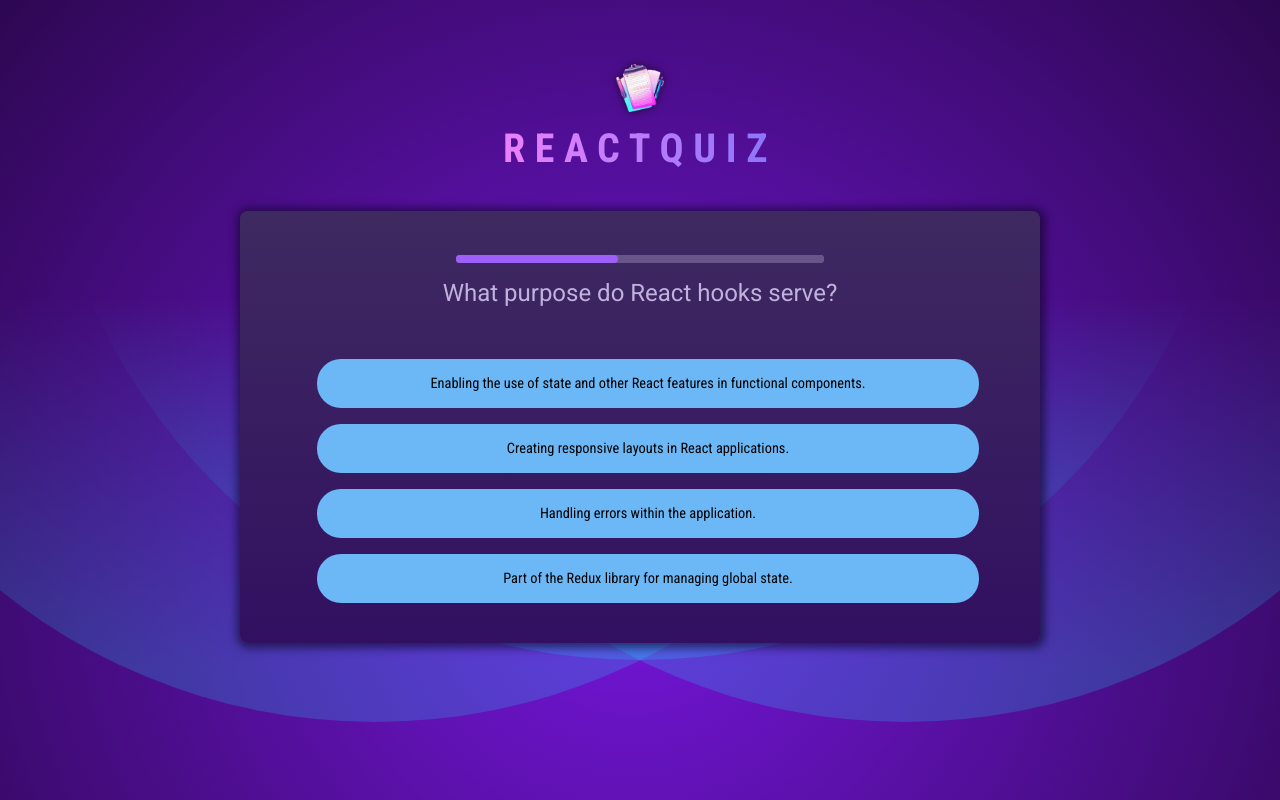
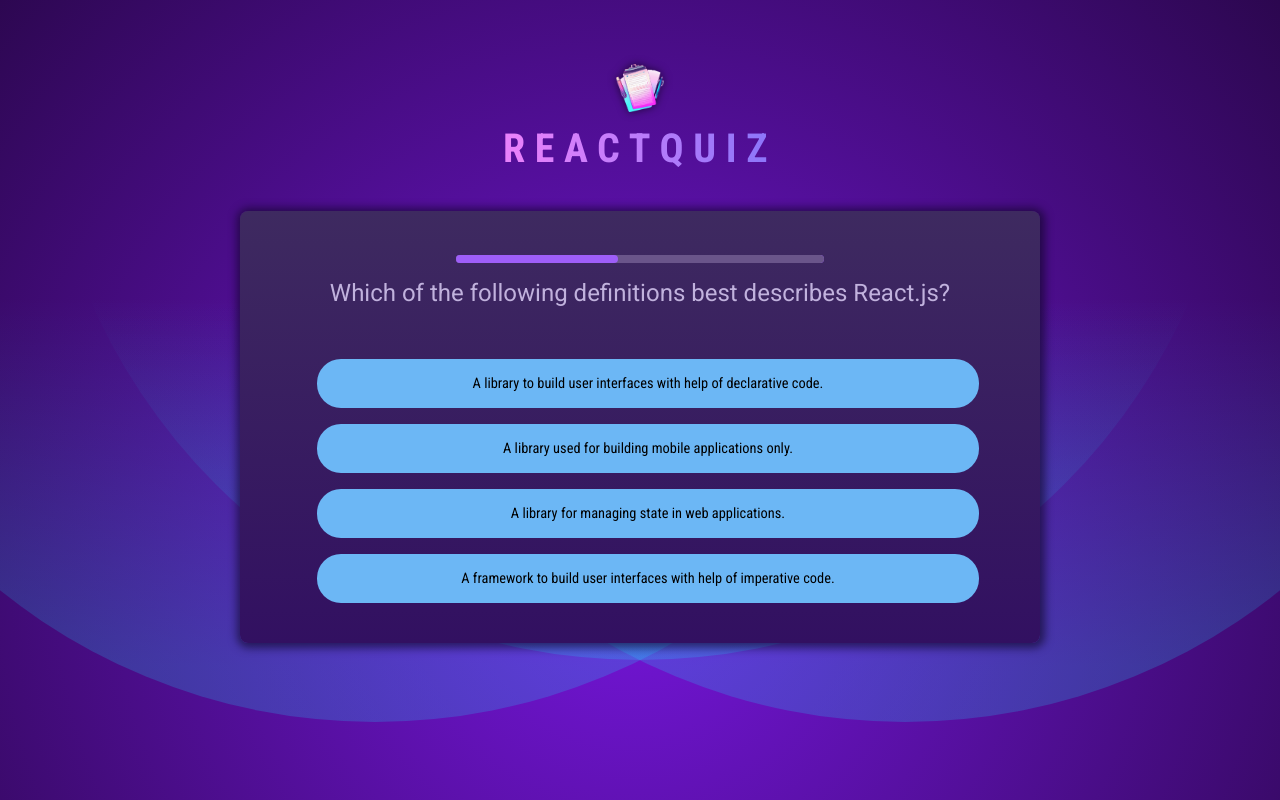
Before and after one commit to Miriapodel/React-Quiz, a React (Vite) app: page / in a window 1280 px wide. Both pictures are taken after a click on the button "START". Built offline with nearby package versions, Linux system fonts and the light colour scheme.

Commit message:
Add functionality to show answers shuffled and to select only one

```diff
--- a/src/App.jsx
+++ b/src/App.jsx
@@ -17,7 +17,7 @@
         element = <StartScreen onStartClick={handleOnStart}/>
     else
         if(appState === "quizRunning")
-            element = <Quiz setAppState={setAppState}/>
+            element = <Quiz appState={appState} setAppState={setAppState}/>
 
     return(
         <>
--- a/src/components/Quiz Components/Quiz.jsx
+++ b/src/components/Quiz Components/Quiz.jsx
@@ -1,8 +1,6 @@
 import React from "react";
 import QuizQuestion from "./QuizQuestion.jsx";
 import questions from "../../questions.js";
-
-
 
 function getRandomQuestions(){
     const randomNumber = Math.floor( (Math.random() * questions.length) )
@@ -14,34 +12,75 @@
             return [questions[randomNumber], questions[randomNumber + 1], questions[randomNumber + 2]];
         else
             return [questions[randomNumber], questions[randomNumber - 1], questions[randomNumber + 1]];
+}
+
+function shuffle(answers){
+    const winner = answers[0];
+
+    for(let i = answers.length - 1; i >= 0; i--){
+        const j = Math.floor(Math.random() * (i + 1));
+
+        [answers[i], answers[j]] = [answers[j], answers[i]];
+    }
+
+    return answers;
+}
+
+function getWinnerIndex(answer, winner){
+    for(let i = 0; i < answer.length; i++)
+        if(answer[i] === winner)
+            return i;
+
+    return -1;
+}
 
 
-}
-
-const randomQuestions = getRandomQuestions();
-
-function Quiz({setAppState}){
+function Quiz({appState, setAppState}){
 
     const [questionIndex, setQuestionIndex] = React.useState(0);
     const [timerFinished, setTimerFinished] = React.useState(false);
+    const [currentQuestions, setCurrentQuestions] = React.useState(0);
 
-    React.useEffect(()=>{
-
-        if(questionIndex < 2 && timerFinished === true){
+    React.useEffect(()=>{ // efect care se declanseaza daca timerFinished se schimba
+                          // anunta practic ca o intrebare s-a terminat si vedem ce se intampla mai departe
+        if(questionIndex < 2 && timerFinished === true){ // daca mai sunt intrebari, trecem la urmatoarea
             setTimerFinished(false);
             setQuestionIndex(previousIndex => previousIndex + 1);
         }
-        else if(questionIndex >= 2 && timerFinished === true){
-            setAppState("showResult");
+        else if(questionIndex >= 2 && timerFinished === true){ // nu mai sunt intrebari si trecem la
+            setAppState("showResult");                         // ecranul cu performantele utilizatorului
 }
 
     }, [timerFinished])
 
 
+    React.useEffect(() =>{
+
+        if(appState === "quizRunning" && questionIndex === 0){
+            const randomQuestions = getRandomQuestions();
+
+            for(let i = 0; i < randomQuestions.length; i++){
+                const winner = randomQuestions[i].answers[0];
+                const shuffledAnswers = shuffle(randomQuestions[i].answers);
+                const winnerIndex = getWinnerIndex(shuffledAnswers, winner);
+
+                randomQuestions[i] = {
+                    ...randomQuestions[i],
+                    answers: shuffledAnswers,
+                    winnerIndex: winnerIndex
+                }
+            }
+
+            setCurrentQuestions(randomQuestions);
+            setQuestionIndex(0);
+        }
+
+    }, [appState])
+
     return(
         <div id="quiz">
 
-        <QuizQuestion currentQuestion={randomQuestions[questionIndex]} setTimerFinished={setTimerFinished}/>
+        <QuizQuestion currentQuestion={currentQuestions[questionIndex]} setTimerFinished={setTimerFinished}/>
 
         </div>
     );
--- a/src/components/Quiz Components/QuizQuestion.jsx
+++ b/src/components/Quiz Components/QuizQuestion.jsx
@@ -2,43 +2,63 @@
 
 const TIMER = 5000;
 
-function createButtonsFromsAnswer(answer, index){
-    return <button key={index}>{answer}</button>
-}
 
 function QuizQuestion({setTimerFinished, currentQuestion}){
   const [timeRemaining, setTimeRemaining] = React.useState(TIMER);
+  const [choseAnswer, setChoseAnswer] = React.useState(false);
 
   React.useEffect( () => {                                             // intervalul pentru update-ul progresului
-    const interval = setInterval(() => {
+    let interval;
+    let timeOut;
+
+    if(currentQuestion){
+      interval = setInterval(() => {
       setTimeRemaining((prevTimeRemaining) => prevTimeRemaining - 50);
     }, 50);
 
+     timeOut = setTimeout( () => {                                 // se anunta ca timer-ul a expirat
+      setTimerFinished(true)
+    }, TIMER);
+
+      setTimeRemaining(TIMER);
+      setChoseAnswer(false);
+                                                                                  // cod pentru a reseta stilul butoanelor pentru fiecare intrebare
+      Array.from(document.getElementsByTagName("button")).forEach(element => {   // daca a raspuns inainte corect, sa nu ramana stilizarea si la urm intrebare
+        element.classList.remove("wrong", "correct");
+      });
+    }
+
     return () => {
         clearInterval(interval);
-    }
-  }, [currentQuestion]);
-
-  React.useEffect( () => {                                              // dupa ce trec TIMER secunde intrebarea expira
-    const timeOut = setTimeout( () => {                                 // se anunta ca timer-ul a expirat
-        setTimerFinished(true)
-    }, TIMER);
-
-    setTimeRemaining(TIMER);                                            // resetez timer-ul la TIMER secunde
-    console.log(currentQuestion);
-
-    return () => {
         clearTimeout(timeOut);
     }
   }, [currentQuestion]);
 
+  function handleButtonOnClick(event, index){
+
+    if(!choseAnswer){
+      if(index === currentQuestion.winnerIndex)
+        event.target.className += " correct";
+      else
+        event.target.className += " wrong";
+
+      setChoseAnswer(true);
+    }
+  }
+
+
+  function createButtonsFromsAnswer(answer, index){
+
+        return <button key={index} onClick={(event) => handleButtonOnClick(event, index)}>{answer}</button>
+  }
+
   return (
     <div id="question">
       <progress value={timeRemaining} max={TIMER} />
-      <h2>{currentQuestion.text}</h2>
+      <h2>{currentQuestion ? currentQuestion.text : null}</h2>
 
       <div className="answer">
-        {currentQuestion.answers.map(createButtonsFromsAnswer)}
+        {currentQuestion ? currentQuestion.answers.map((answer, index) => createButtonsFromsAnswer(answer, index, currentQuestion.winnerIndex)) : null}
       </div>
 
     </div>
```
Also changed, not shown: src/components/Quiz Components/QuizContextProvider.jsx (added, +11 -0 lines).
